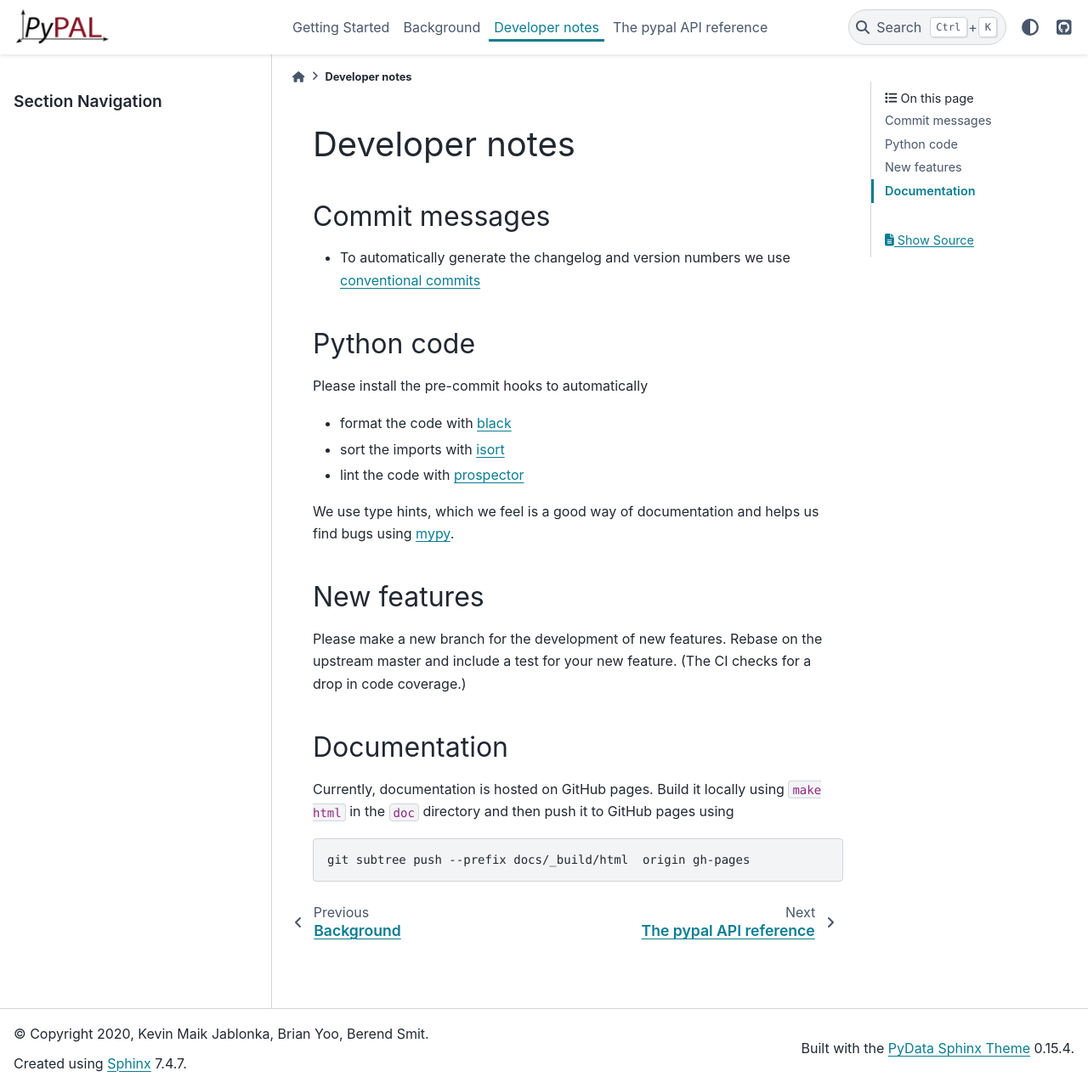
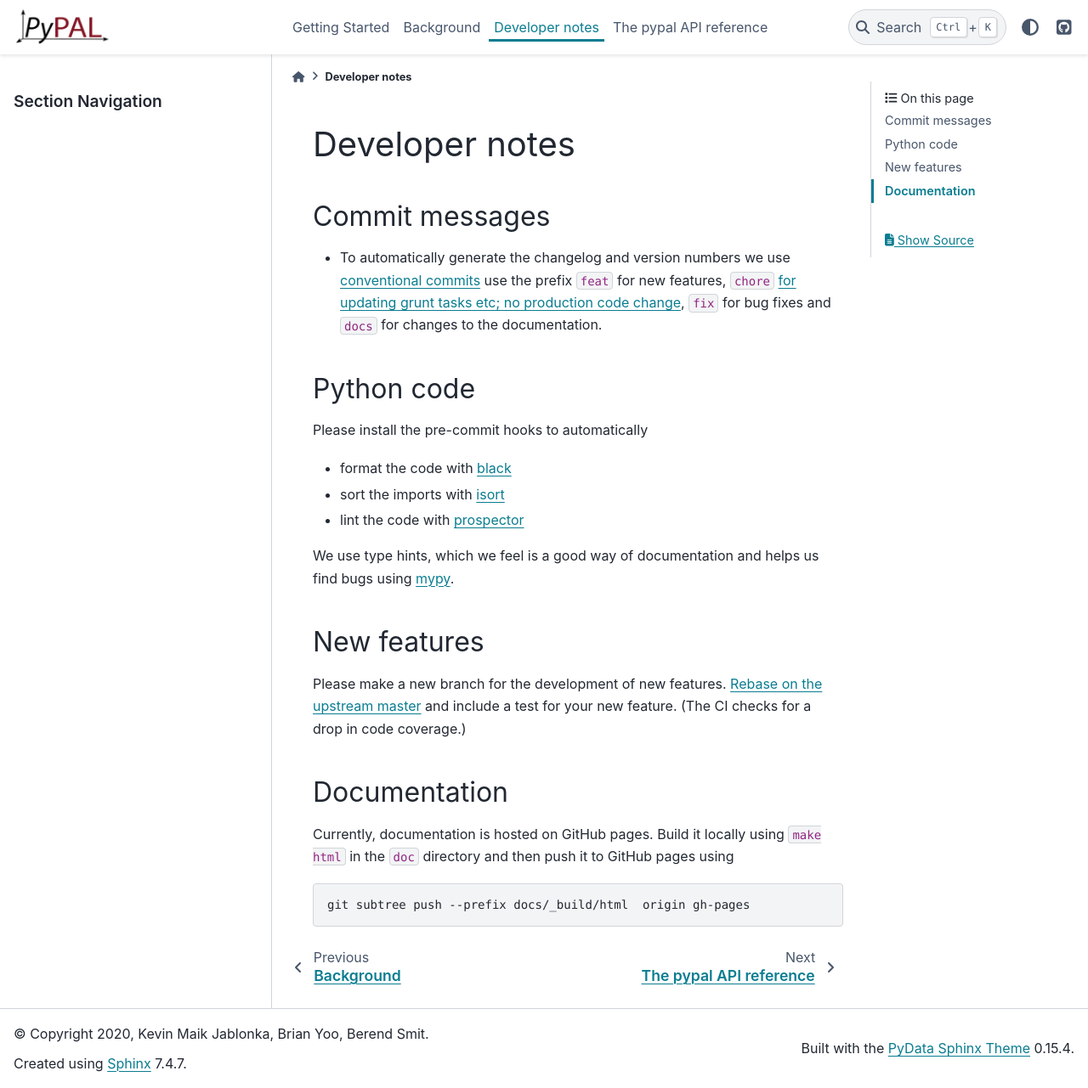
Before and after one commit to kjappelbaum/pyepal, a Sphinx documentation site: the page built from docs/developer_notes.rst, in a window 1280 px wide and 1281 px high. Shown: the whole window at 85% size. Built offline with Sphinx 7.4.7 and the PyData theme 0.15.4, drawn with Linux system fonts in a browser that asks for light colours; some of the changed lines change nothing that is shown.

Commit message:
chore: updating developer notes

```diff
--- a/docs/developer_notes.rst
+++ b/docs/developer_notes.rst
@@ -4,7 +4,7 @@ Developer notes
 Commit messages
 ----------------
 
-- To automatically generate the changelog and version numbers we use `conventional commits <https://www.conventionalcommits.org/en/v1.0.0-beta.2/>`_
+- To automatically generate the changelog and version numbers we use `conventional commits <https://www.conventionalcommits.org/en/v1.0.0-beta.2/>`_ use the prefix :code:`feat` for new features, :code:`chore` `for updating grunt tasks etc; no production code change <https://stackoverflow.com/questions/26944762/when-to-use-chore-as-type-of-commit-message>`_, :code:`fix` for bug fixes and :code:`docs` for changes to the documentation.
 
 Python code
 --------------
@@ -20,14 +20,13 @@ We use type hints, which we feel is a good way of documentation and helps us fin
 New features
 --------------
 
-Please make a new branch for the development of new features. Rebase on the upstream master and include a test for your new feature. (The CI checks for a drop in code coverage.)
-
+Please make a new branch for the development of new features. `Rebase on the upstream master <https://medium.com/@ruthmpardee/git-fork-workflow-using-rebase-587a144be470>`_ and include a test for your new feature. (The CI checks for a drop in code coverage.)
 
 
 Documentation
---------------
+---------------
 
-Currently, documentation is hosted on GitHub pages. Build it locally using ``make html`` in the ``doc`` directory and then push it to GitHub pages using
+Currently, documentation is hosted on GitHub pages. Build it locally using :code:`make html` in the :code:`doc` directory and then push it to GitHub pages using
 
 .. code-block:: bash
 
```
